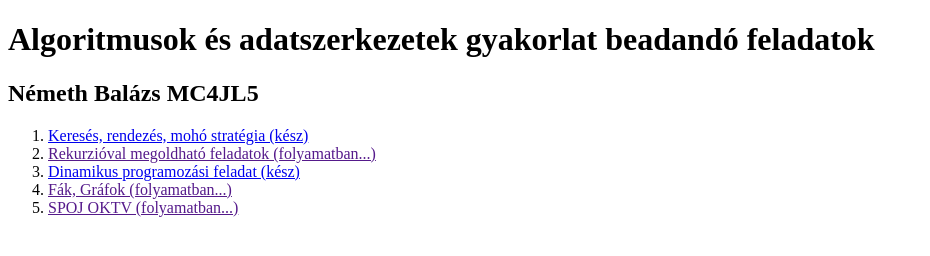
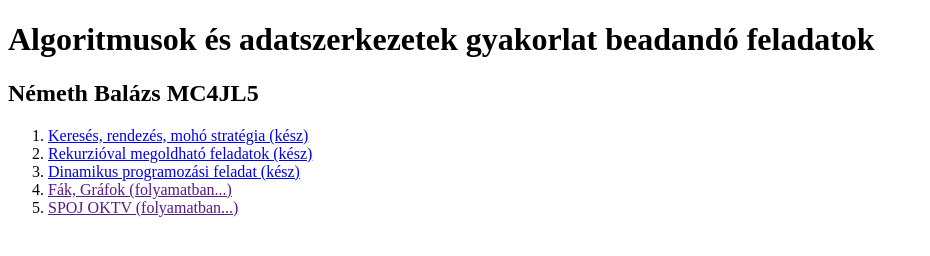
Before and after one commit to nemeth-balazs/Algoritmusok_Adatszerkezetek_Projekt_Webpage, a plain HTML site: page index.html in a window 1280 px wide. Shown: the whole page, without its empty margins (0-930 px from the left). Drawn offline with Linux system fonts and the light colour scheme.

Commit message:
2. Rekurzióval megoldható feladatok

```diff
--- a/index.html
+++ b/index.html
@@ -11,7 +11,7 @@
 
 <ol>
     <li><a href="https://github.com/nemeth-balazs/Algoritmusok_Adatszerkezetek/tree/master/1.%20Keres%C3%A9s%2C%20rendez%C3%A9s%2C%20moh%C3%B3%20strat%C3%A9gia">Keresés, rendezés, mohó stratégia (kész)</a></li>
-    <li><a href="">Rekurzióval megoldható feladatok (folyamatban...)</a></li>
+    <li><a href="https://github.com/nemeth-balazs/Algoritmusok_Adatszerkezetek/tree/master/2.%20Rekurzi%C3%B3val%20megoldhat%C3%B3%20feladatok">Rekurzióval megoldható feladatok (kész)</a></li>
     <li><a href="https://github.com/nemeth-balazs/Algoritmusok_Adatszerkezetek/tree/master/3.%20Dinamikus%20programoz%C3%A1si%20feladat">Dinamikus programozási feladat (kész)</a></li>
     <li><a href="">Fák, Gráfok (folyamatban...)</a></li>
     <li><a href="">SPOJ  OKTV (folyamatban...)</a></li>
```
